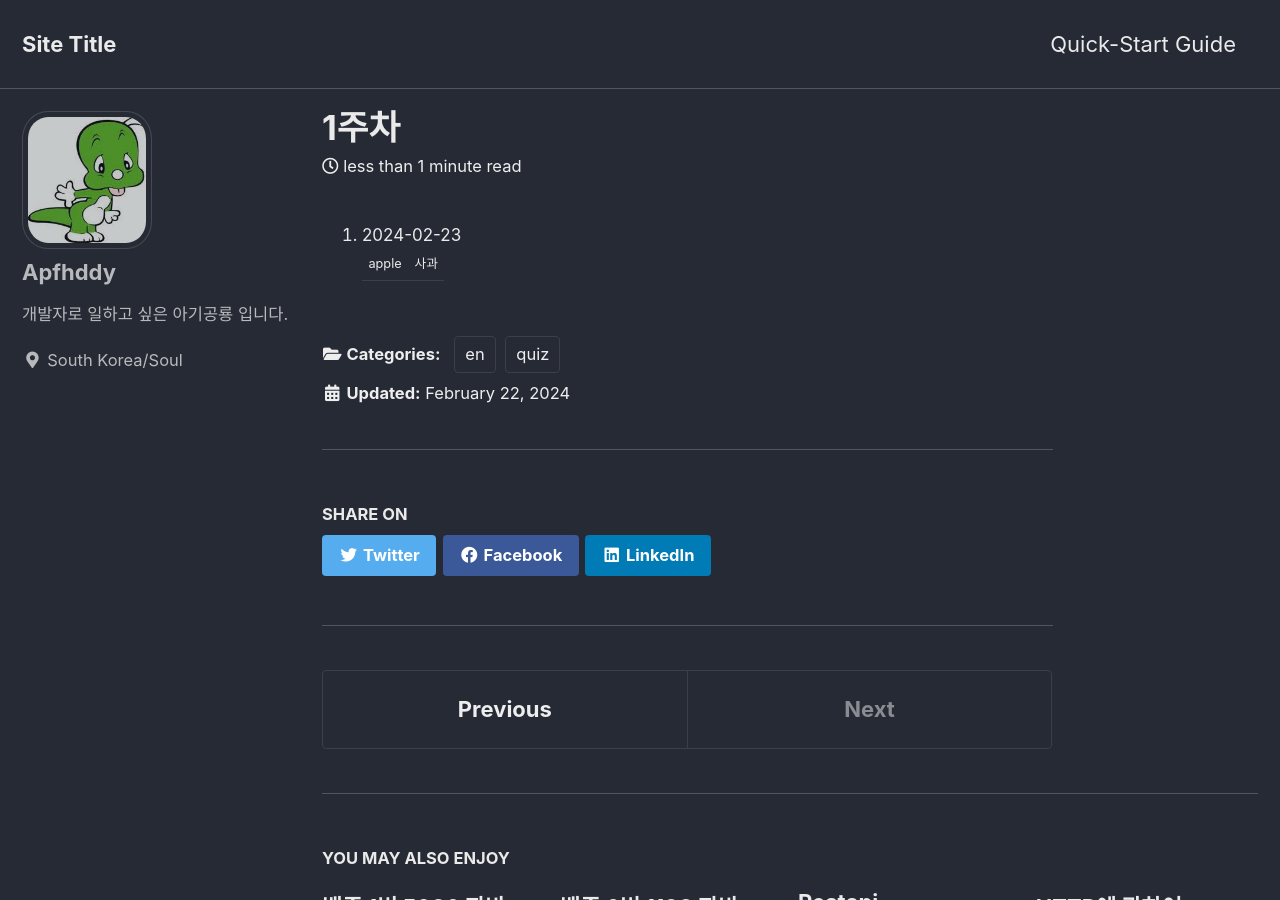
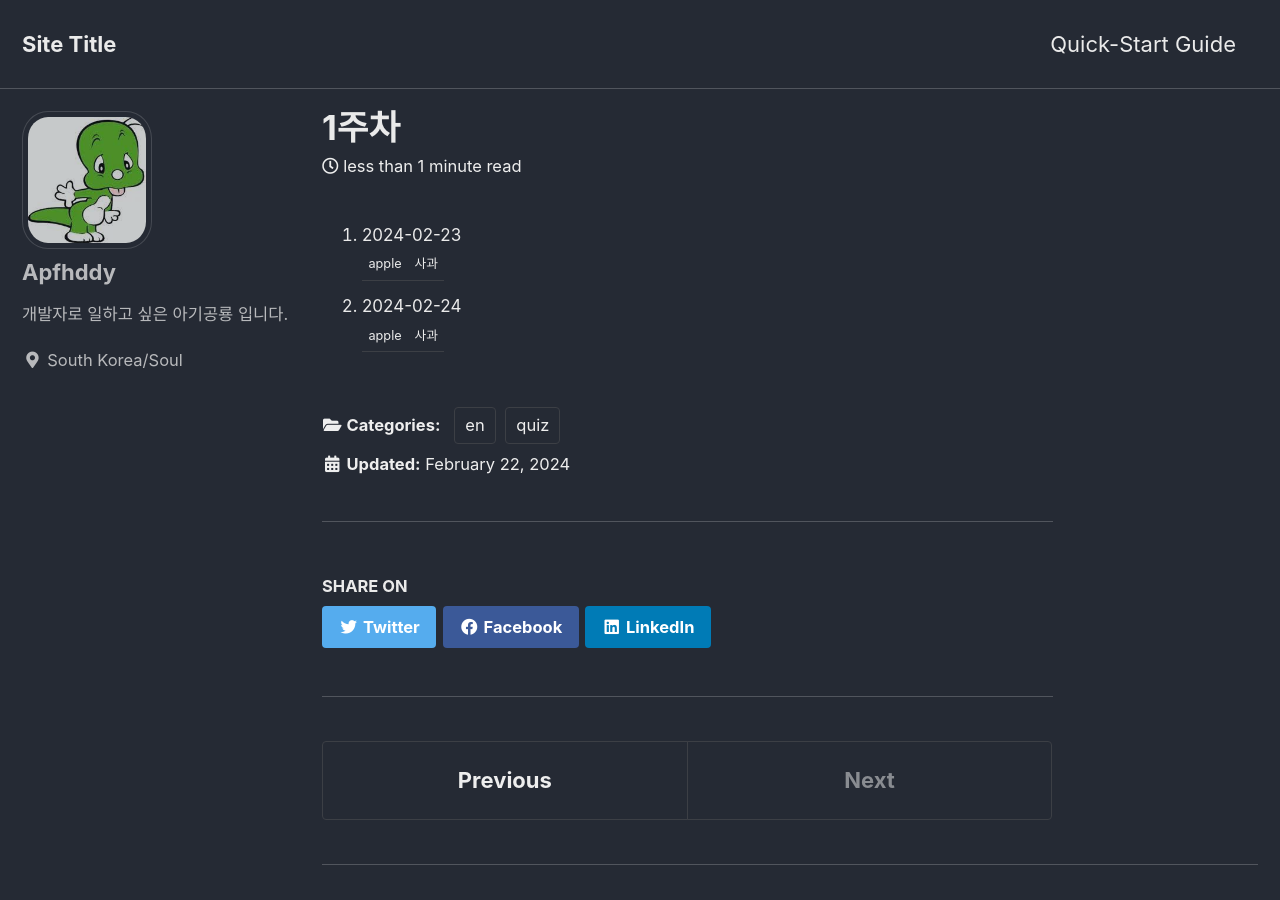
Before and after one commit to apfhddy/apfhddy.github.io, a Jekyll site: the page built from _posts/2024-02-22-en1.md, in a window 1280 px wide and 900 px high. Built offline with Jekyll 4.4.1, drawn with Linux system fonts in a browser that asks for light colours; cached includes are drawn as plain includes.

Commit message:
업데이트

```diff
--- a/_posts/2024-02-22-en1.md
+++ b/_posts/2024-02-22-en1.md
@@ -12,3 +12,10 @@ categories:
 			<td>사과</td>
 		</tr>
 	</table>
+2. 2024-02-24
+	<table>
+		<tr>
+			<td>apple</td>
+			<td>사과</td>
+		</tr>
+	</table>
```
